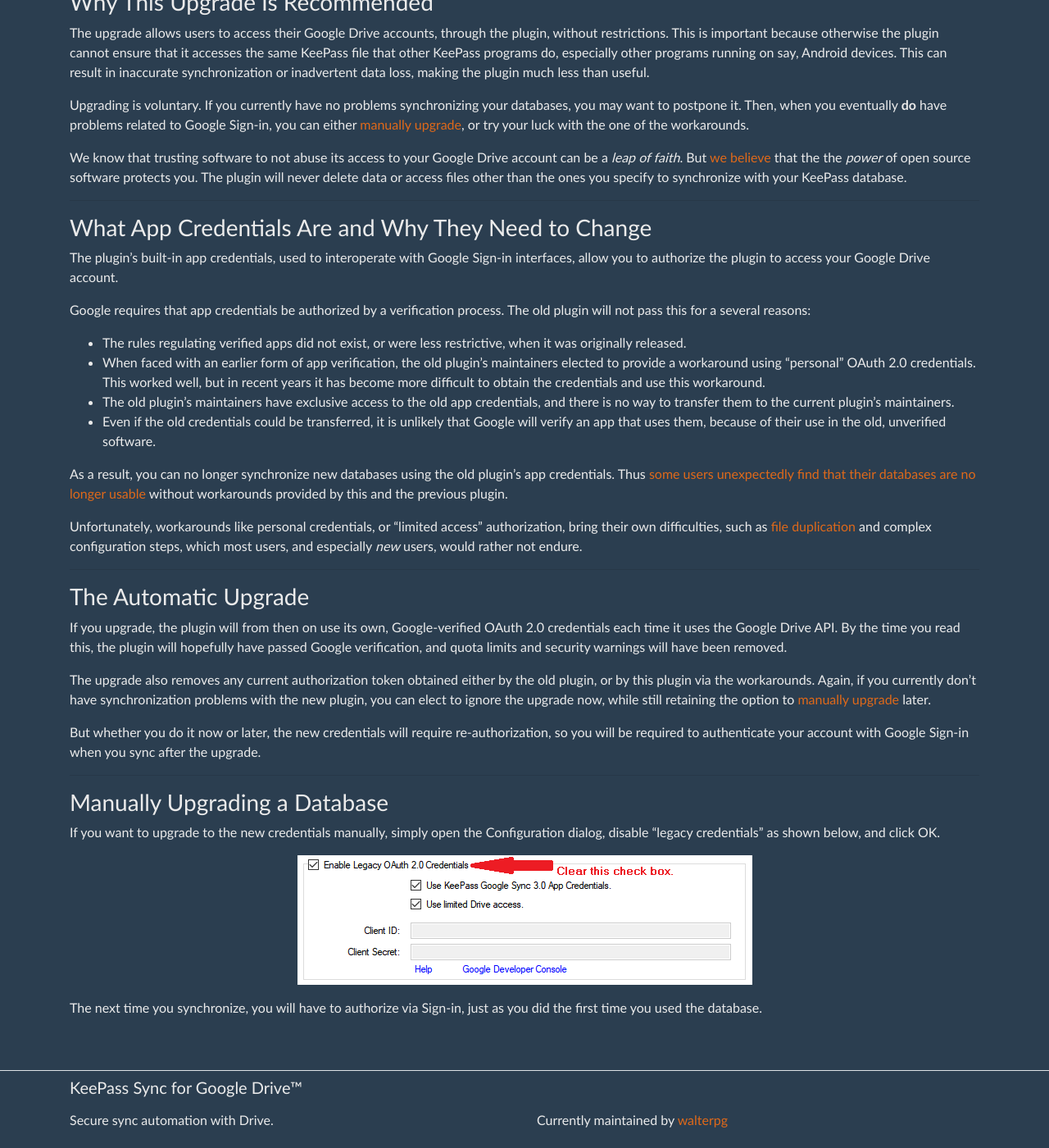
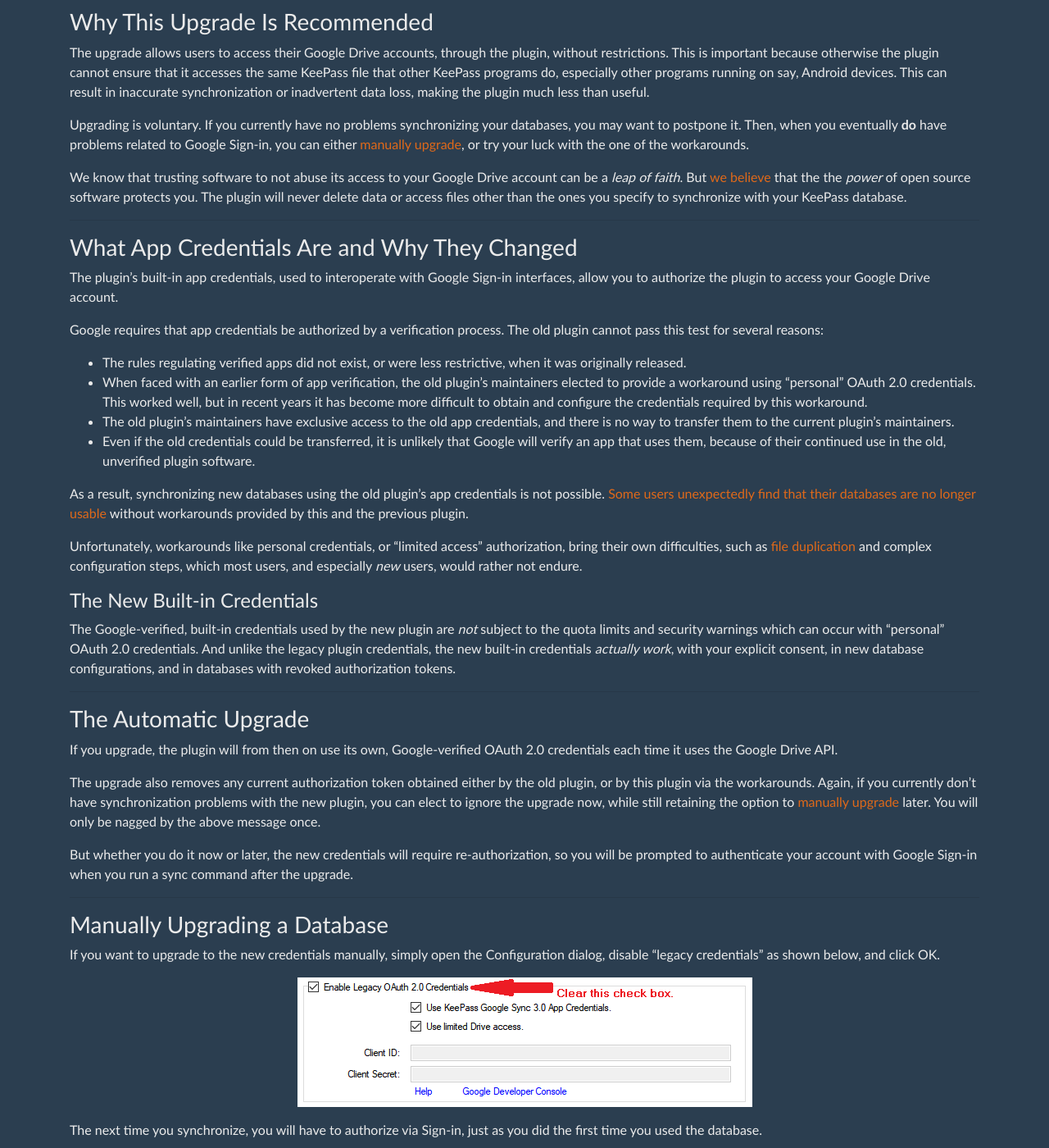
Before and after one commit to walterpg/google-drive-sync, a Jekyll site: the page built from docs/install/upgrade1.md, in a window 1280 px wide and 1400 px high, scrolled down 900 px. Shown: the whole window at 82% size. Built offline with Jekyll 4.4.1, drawn with Linux system fonts in a browser that asks for light colours; some of the changed text lies outside the part shown.

```diff
--- a/docs/install/upgrade1.md
+++ b/docs/install/upgrade1.md
@@ -4,14 +4,16 @@ title: Welcome Legacy Plugin Users!
 description: Upgrade to Built-in Authorization Credentials
 ---
 
-You are probably only interested in this page if KeePass displayed
-this message:
+KeePass displays the message below (only once) the first time
+the plugin detects that a database is configured to use one
+of the legacy authorization methods.  The check occurs when
+you use or configure the plugin.
 
 {:refdef: style="text-align: center;"}
 ![The Upload Command](../assets/img/upgrade1.png)
 {: refdef}
 
-If you have *not* seen this message, it's all good; continue
+If you do *not* encounter this message, it's all good; continue
 using the plugin with the assurance that you are up-to-date.
 
 *KeePass Google Sync 3.0* served us well for many years, but it didn't
@@ -20,7 +22,7 @@ retaining compatibility was the founding motivation for this project.
 
 * [Why upgrade?](#why-this-upgrade-is-recommended) (Why This Upgrade
 Is Recommended)
-* [But I'm not having problems, so WHY?](#what-app-credentials-are-and-why-they-need-to-change) (What App
+* [But I'm not having problems, so WHY?](#what-app-credentials-are-and-why-they-changed) (What App
 Credentials Are and Why They Need to Change)
 * [What does the upgrade do?](#the-automatic-upgrade)
 (Automatic Upgrade)
@@ -51,13 +53,13 @@ will never delete data or access files other than the ones you specify
 to synchronize with your KeePass database.
 
 ---
-### What App Credentials Are and Why They Need to Change
+### What App Credentials Are and Why They Changed
 The plugin's built-in app credentials, used to interoperate with
 Google Sign-in interfaces, allow you to authorize the plugin to
 access your Google Drive account.
 
 Google requires that app credentials be authorized by a
-verification process. The old plugin will not pass this for a
+verification process. The old plugin cannot pass this test for
 several reasons:
 
 * The rules regulating verified apps did not exist, or were less
@@ -65,17 +67,17 @@ restrictive, when it was originally released.
 * When faced with an earlier form of app verification, the old
 plugin's maintainers elected to provide a workaround using
 "personal" OAuth 2.0 credentials. This worked well, but in recent
-years it has become more difficult to obtain the credentials and use
-this workaround.
+years it has become more difficult to obtain and configure the
+credentials required by this workaround.
 * The old plugin's maintainers have exclusive access to the old
 app credentials, and there is no way to transfer them to the current
 plugin's maintainers.
 * Even if the old credentials could be transferred, it is unlikely
 that Google will verify an app that uses them, because of their
-use in the old, unverified software.
+continued use in the old, unverified plugin software.
 
-As a result, you can no longer synchronize new databases using the
-old plugin's app credentials. Thus [some users unexpectedly find that
+As a result, synchronizing new databases using the old plugin's app
+credentials is not possible. [Some users unexpectedly find that
 their databases are no longer usable](../usage/authorize#authorization-tokens)
 without workarounds provided by this and the previous plugin.
 
@@ -85,24 +87,30 @@ as [file duplication](https://github.com/walterpg/google-drive-sync/issues/12)
 and complex configuration steps, which most users, and especially
 *new* users, would rather not endure.
 
+#### The New Built-in Credentials
+The Google-verified, built-in credentials used by the new plugin
+are *not* subject to the quota limits and security warnings which can
+occur with "personal" OAuth 2.0 credentials.  And unlike the legacy
+plugin credentials, the new built-in credentials *actually work*,
+with your explicit consent, in new database configurations, and in
+databases with revoked authorization tokens.
+
 ---
 ### The Automatic Upgrade
 If you upgrade, the plugin will from then on use its own,
 Google-verified OAuth 2.0 credentials each time it uses the Google
-Drive API.  By the time you read this, the plugin will hopefully have
-passed Google verification, and quota limits and security warnings
-will have been removed.
+Drive API.
 
 The upgrade also removes any current authorization token obtained
 either by the old plugin, or by this plugin via the workarounds.
 Again, if you currently don't have synchronization problems with
 the new plugin, you can elect to ignore the upgrade now, while still
 retaining the option to [manually upgrade](#manually-upgrading-a-database)
-later.
+later. You will only be nagged by the above message once.
 
 But whether you do it now or later, the new credentials will require
-re-authorization, so you will be required to authenticate your
-account with Google Sign-in when you sync after the upgrade.
+re-authorization, so you will be prompted to authenticate your
+account with Google Sign-in when you run a sync command after the upgrade.
 
 ---
 ### Manually Upgrading a Database
```
Also changed, not shown: docs/usage/oauth.md (+3 -3 lines), docs/usage/x-40.md (+22 -19 lines), README.md, docs/assets/img/upgrade1.png.
